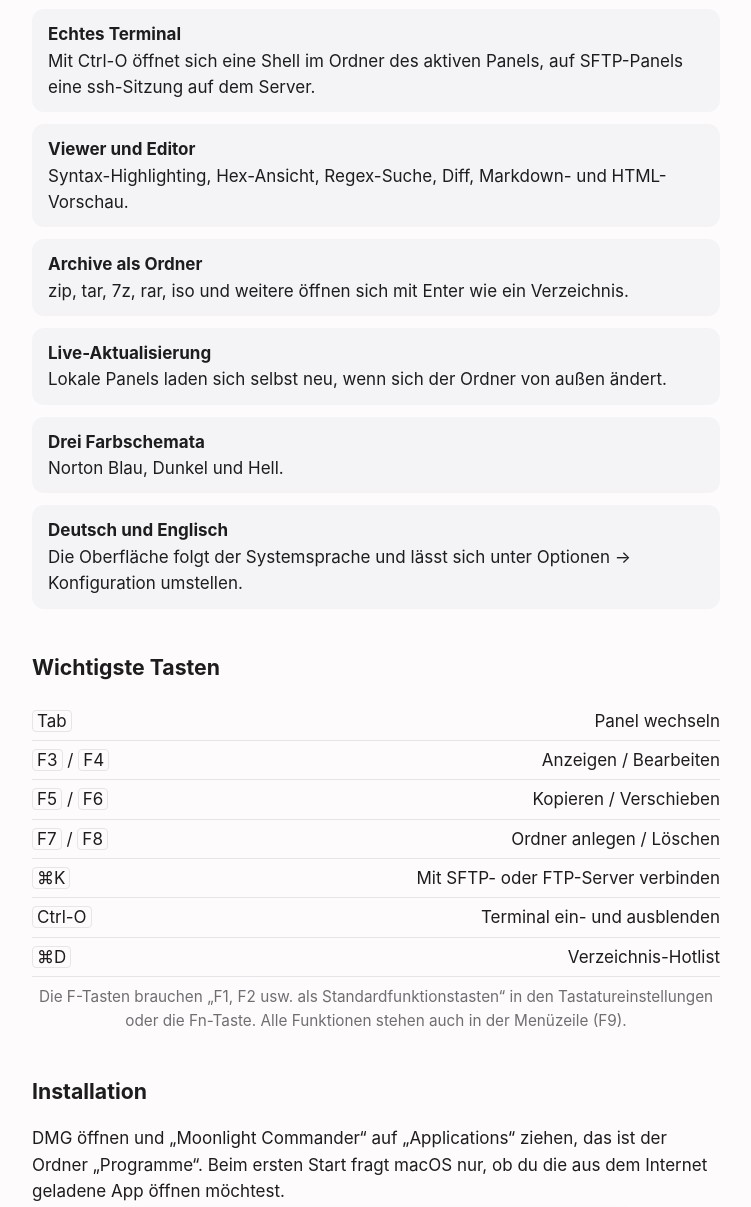
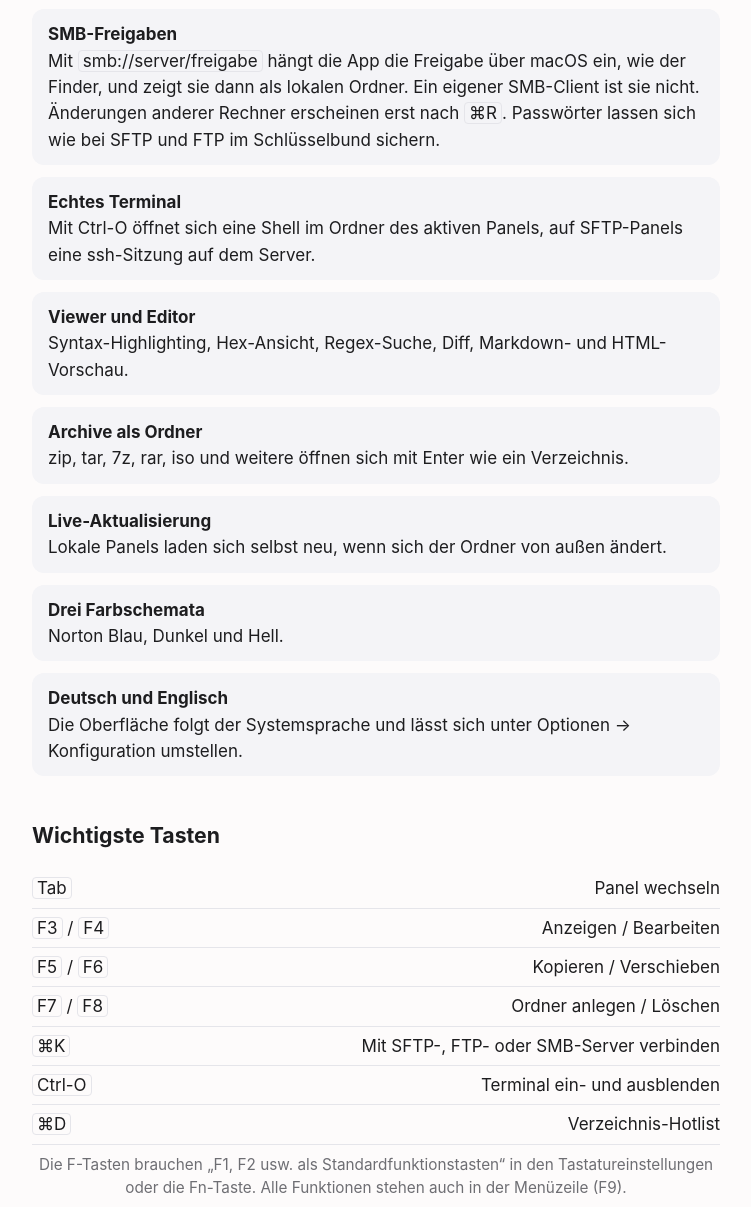
Before and after one commit to patrickdoern/mc, a plain HTML site: page website/index.html in a window 1280 px wide. Shown: the part 1269-2476 px from the top of the page, without its empty margins (264-1015 px from the left). Drawn offline with Linux system fonts and the light colour scheme.

Commit message:
SMB in README, Website und ADR-0017: Einhängen über macOS statt eigenem Client (R10, R12)
Co-Authored-By: Claude Opus 5.5 <noreply@anthropic.com>

```diff
--- a/website/index.html
+++ b/website/index.html
@@ -51,6 +51,7 @@
 <ul class="features">
   <li><strong>Zwei Panels, volle Tastatursteuerung</strong>Kopieren, Verschieben, Löschen, Umbenennen mit F5 bis F8, Masken wie <kbd>*.bak</kbd>, Markieren per Muster, Schnellsuche.</li>
   <li><strong>SFTP und FTP/FTPS</strong>Server wie lokale Ordner öffnen, Dateien zwischen Mac und Server kopieren. SSH-Aliase und Schlüssel aus <kbd>~/.ssh</kbd> funktionieren, Passwörter lassen sich im Schlüsselbund sichern.</li>
+  <li><strong>SMB-Freigaben</strong>Mit <kbd>smb://server/freigabe</kbd> hängt die App die Freigabe über macOS ein, wie der Finder, und zeigt sie dann als lokalen Ordner. Ein eigener SMB-Client ist sie nicht. Änderungen anderer Rechner erscheinen erst nach <kbd>⌘R</kbd>. Passwörter lassen sich wie bei SFTP und FTP im Schlüsselbund sichern.</li>
   <li><strong>Echtes Terminal</strong>Mit Ctrl-O öffnet sich eine Shell im Ordner des aktiven Panels, auf SFTP-Panels eine ssh-Sitzung auf dem Server.</li>
   <li><strong>Viewer und Editor</strong>Syntax-Highlighting, Hex-Ansicht, Regex-Suche, Diff, Markdown- und HTML-Vorschau.</li>
   <li><strong>Archive als Ordner</strong>zip, tar, 7z, rar, iso und weitere öffnen sich mit Enter wie ein Verzeichnis.</li>
@@ -65,7 +66,7 @@
   <tr><td><kbd>F3</kbd> / <kbd>F4</kbd></td><td>Anzeigen / Bearbeiten</td></tr>
   <tr><td><kbd>F5</kbd> / <kbd>F6</kbd></td><td>Kopieren / Verschieben</td></tr>
   <tr><td><kbd>F7</kbd> / <kbd>F8</kbd></td><td>Ordner anlegen / Löschen</td></tr>
-  <tr><td><kbd>⌘K</kbd></td><td>Mit SFTP- oder FTP-Server verbinden</td></tr>
+  <tr><td><kbd>⌘K</kbd></td><td>Mit SFTP-, FTP- oder SMB-Server verbinden</td></tr>
   <tr><td><kbd>Ctrl-O</kbd></td><td>Terminal ein- und ausblenden</td></tr>
   <tr><td><kbd>⌘D</kbd></td><td>Verzeichnis-Hotlist</td></tr>
 </table>
```
Also changed, not shown: website/en/index.html (+2 -1 lines), 4 other files.
